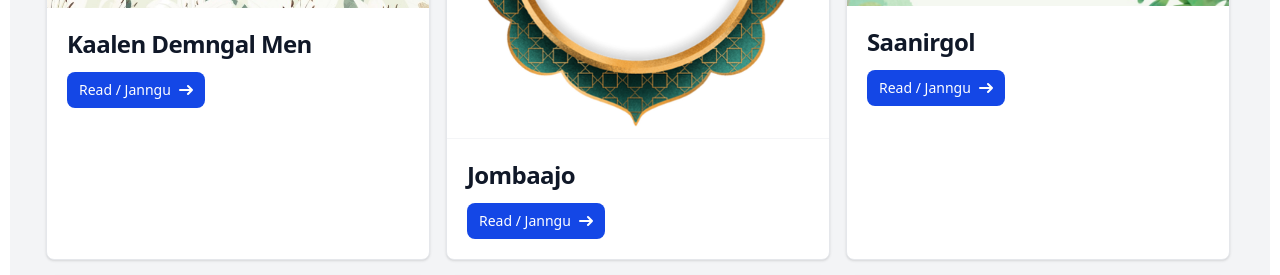
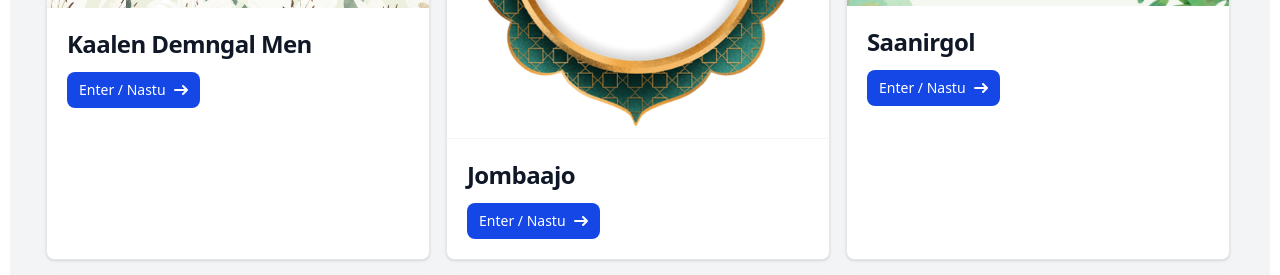
Before and after one commit to fulbedukku/wurofulfulde, a React (Vite) app: page /songs in a window 1280 px wide. Shown: the part 366-641 px from the top of the page. Built offline with nearby package versions, Linux system fonts and the light colour scheme.

Commit message:
base root changes

```diff
--- a/src/components/SongCard.jsx
+++ b/src/components/SongCard.jsx
@@ -17,7 +17,7 @@ export const SongCard = ({ song }) => {
           to={`/song/${encodedTitle}`}
           className="inline-flex items-center px-3 py-2 text-sm font-medium text-white bg-blue-700 rounded-lg hover:bg-blue-800 focus:ring-4 focus:outline-none focus:ring-blue-300 dark:bg-blue-600 dark:hover:bg-blue-700 dark:focus:ring-blue-800"
         >
-          Read / Janngu
+          Enter / Nastu
           <svg className="rtl:rotate-180 w-3.5 h-3.5 ms-2" xmlns="http://www.w3.org/2000/svg" fill="none" viewBox="0 0 14 10">
             <path stroke="currentColor" strokeLinecap="round" strokeLinejoin="round" strokeWidth="2" d="M1 5h12m0 0L9 1m4 4L9 9" />
           </svg>
```
